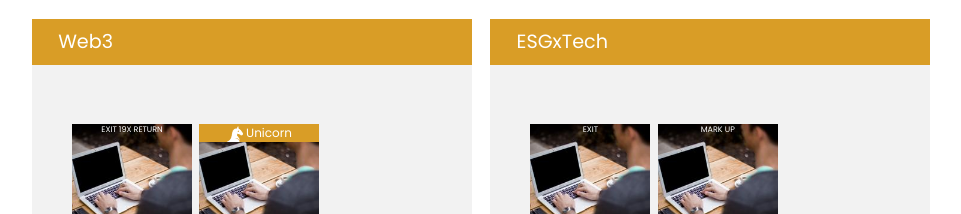
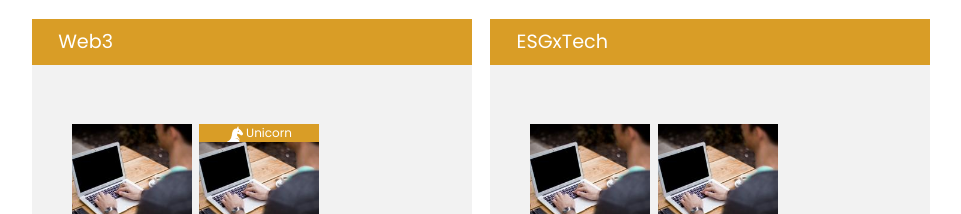
Before and after one commit to lukaswan/angelhub-spa, a Next.js app: page / in a window 1280 px wide. Shown: the part 1260-1474 px from the top of the page, without its empty margins (159-1120 px from the left). Built offline with nearby package versions, Linux system fonts and the light colour scheme.

Commit message:
added href to portfolio card

```diff
--- a/components/Portfolio/PortfolioCard.js
+++ b/components/Portfolio/PortfolioCard.js
@@ -22,7 +22,7 @@ export default function PortfolioCard({category,projects}) {
                     <a href="#" key={idx} className={`col-sm-6 d-flex-column ${styles.projectImg}`} style={{backgroundImage:`url(${item.image})`}}>
                     {item.unicorn?<p className={`${styles.unicorn}`}><img src="/images/unicorn.png" alt="Unicorn"/> Unicorn</p>:null}
                       <div>
-                        {item.annotation?<p className={`${styles.annotation} align-self-end`}>{item.annotation}</p>:null}
+                        {/* {item.annotation?<p className={`${styles.annotation} align-self-end`}>{item.annotation}</p>:null} */}
                       </div>
                     </a>
                   </>
```
